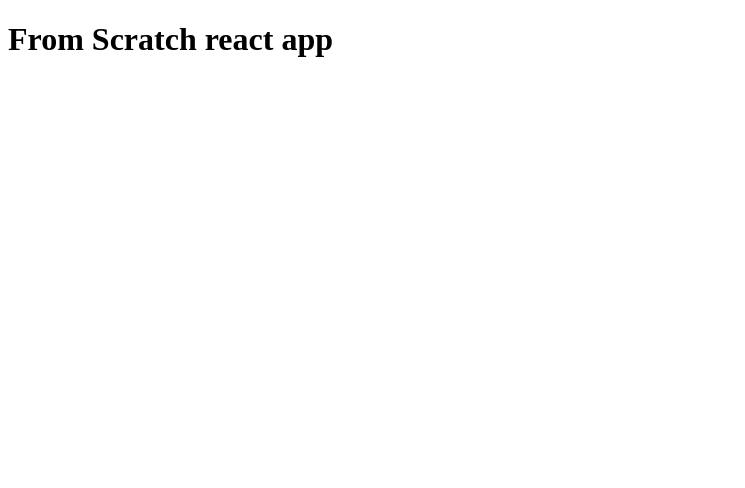
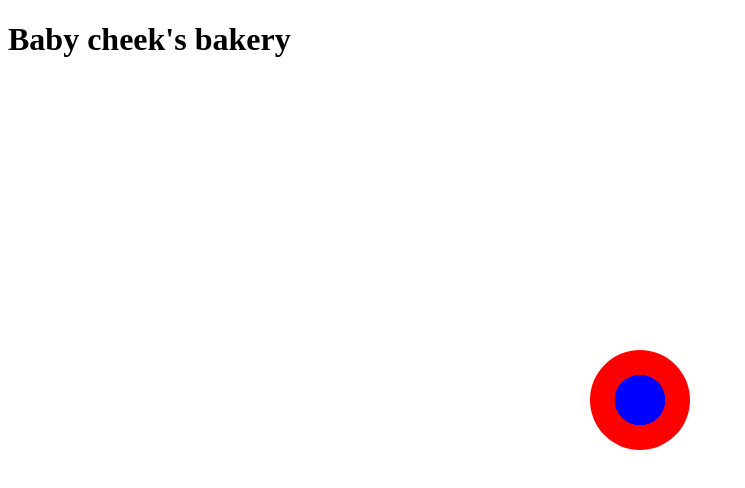
Before and after one commit to nurselaine/babycheeks-bakery, a React app in the folder babycheek_frontend/: page / in a window 1280 px wide. Shown: the top 488 px of the page, without its empty margins (0-745 px from the left). Built offline with nearby package versions, Linux system fonts and the light colour scheme.

Commit message:
Beginning of circular carousel

```diff
--- a/babycheek_frontend/index.js
+++ b/babycheek_frontend/index.js
@@ -1,10 +1,11 @@
 import React from "react";
-import { createRoot } from 'react-dom/client';
+import ReactDOM, { createRoot } from "react-dom/client";
 import App from "./src/App";
 
-const container = document.getElementById('root');
-const root = createRoot(container);
-root.render(<App />)
+const root = ReactDOM.createRoot(document.getElementById("root"));
+root.render(
+  <App />
+)
 
 // react-dom is an entry point to the DOM (Document Object model) and server renderers for React
 // It is used to add elements to the DOM so react apps can work. It is intended to be paired with React
--- a/babycheek_frontend/src/App.js
+++ b/babycheek_frontend/src/App.js
@@ -1,10 +1,12 @@
 import React from 'react';
+import Wheel from './component/Wheel';
 
 const App = () => {
   return (
-    <h1>
-      From Scratch react app
-    </h1>
+    <div>
+      <h1>Baby cheek's bakery</h1>
+      <Wheel />
+    </div>
   )
 }
 
--- /dev/null
+++ b/babycheek_frontend/src/component/Card.jsx
@@ -0,0 +1,26 @@
+import React from "react";
+
+const Card = ({props}) => {
+  return (
+    <div style={styles.card}>
+
+    </div>
+  )
+}
+
+const styles = {
+  card: {
+    margin: '0',
+    padding: '0',
+    position: 'absolute',
+    left: '50%',
+    top: '50%',
+    transform: 'translate(-50%, -50%)',
+    height: '50px',
+    width: '50px',
+    backgroundColor: 'blue',
+    borderRadius: '25px'
+  }
+}
+
+export default Card;
--- /dev/null
+++ b/babycheek_frontend/src/component/Wheel.jsx
@@ -0,0 +1,52 @@
+import React, { useEffect, useState, useRef } from "react";
+import Card from "./Card";
+
+const Wheel = ({props}) => {
+  const wheelRef = useRef(null);
+  let [radius, setRadius] = useState(150);
+  let [cards, setCards] = useState([]); // all images
+  let [theta, setTheta] = useState(0.0);
+  // theta & temp_theta controls the degree the wheel is rotated
+
+  let temp_theta = 0.0;
+
+  useEffect(() => {
+    let center_of_wheel = {
+      x: parseFloat(wheelRef.current.offsetWidth) / 2,
+      y: parseFloat(wheelRef.current.offsetHeight) / 2,
+    }
+
+    let temp_cards = [];
+
+    for(let i = 0; i < 6; i++) {
+      temp_cards.push(
+        <Card radius={radius} radian_interval={(Math.PI / 4) * i} center={center_of_wheel} key={`card_${i}`} />
+      )
+    }
+
+    setCards(temp_cards);
+  }, []);
+
+  return (
+    <div ref={wheelRef} style={styles.wheel} id='wheel'>
+      {cards}
+    </div>
+  )
+}
+
+const styles = {
+  wheel: {
+    margin: '0',
+    padding: '0',
+    position: 'absolute',
+    top: '50%',
+    left: '50%',
+    transform: 'translate(-50%, -50%)',
+    height: '100px',
+    width: '100px',
+    backgroundColor: 'red',
+    borderRadius: '50px'
+  }
+}
+
+export default Wheel;
```
